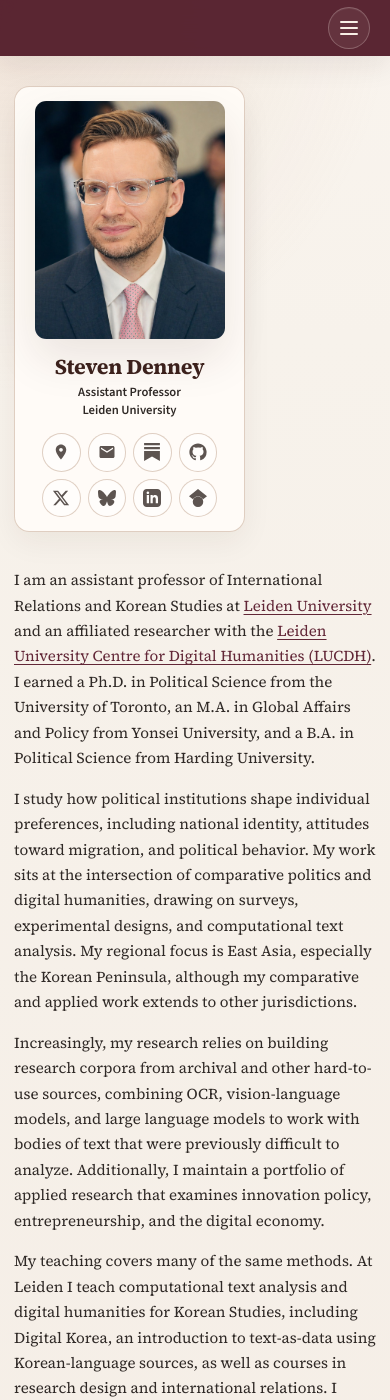
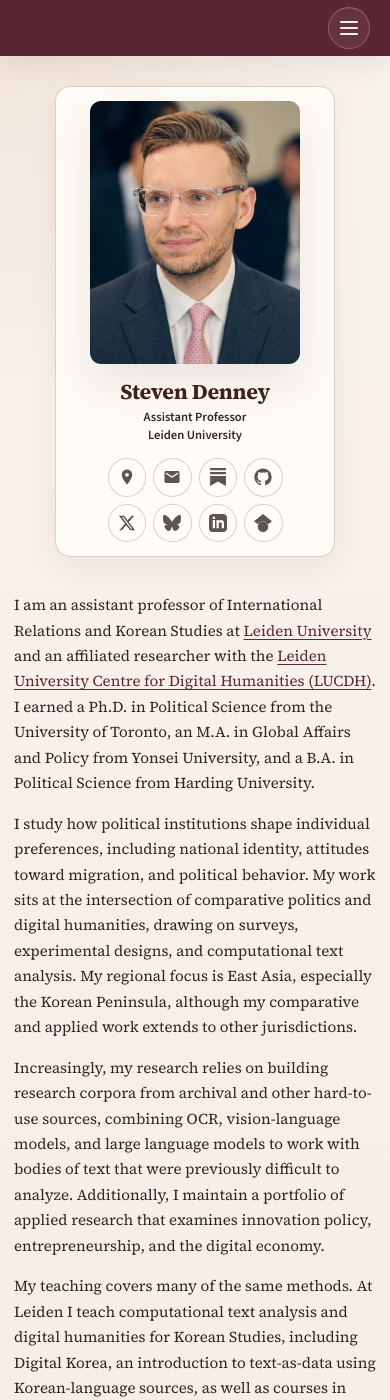
Before and after one commit to scdenney/scdenney.github.io, a Jekyll site: the page built from index.md, in a window 390 px wide and 1400 px high. Built offline with Jekyll 4.4.1, drawn with Linux system fonts in a browser that asks for light colours.

Commit message:
Improve mobile profile card layout

```diff
--- a/assets/css/style.css
+++ b/assets/css/style.css
@@ -1342,16 +1342,16 @@ details ul li {
   }
 
   .author-profile {
-    width: min(100%, var(--home-sidebar-width));
+    width: min(100%, 20rem);
     margin-right: auto;
-    margin-left: 0;
+    margin-left: auto;
     padding: 1rem;
     text-align: center;
   }
 
   .author__avatar {
     width: 100%;
-    max-width: 190px;
+    max-width: 15rem;
     margin: 0 auto 1rem;
   }
 
```
